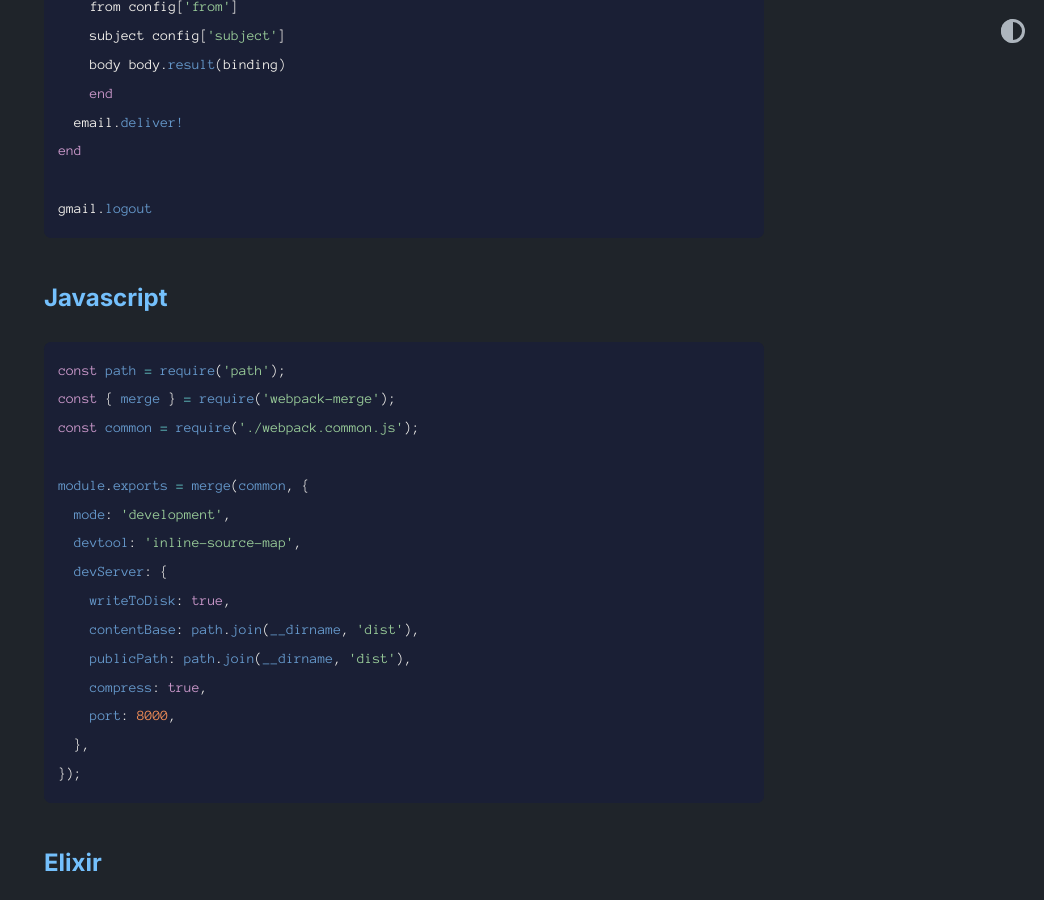
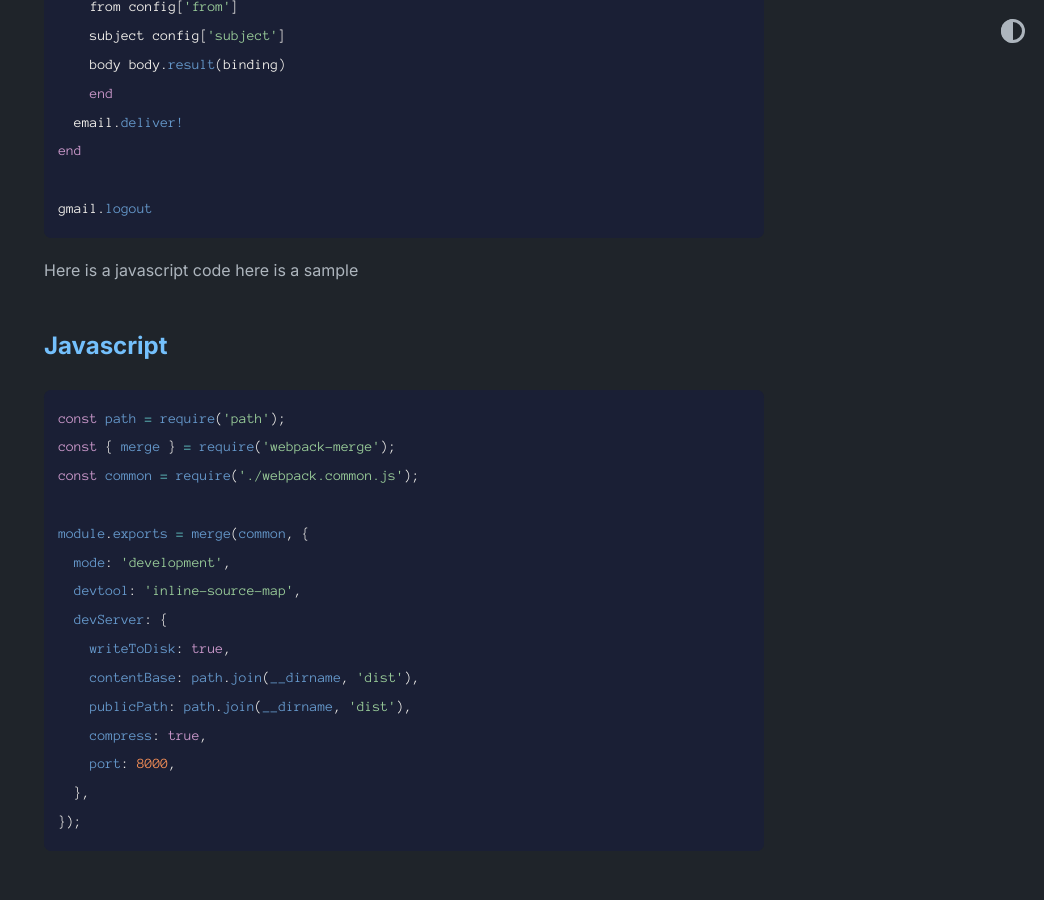
Before and after one commit to EatRainbow/EatRainbow.github-io, a Jekyll site: the page built from _posts/2021-01-08-code.md, in a window 1280 px wide and 900 px high, scrolled down 1288 px. Shown: the whole window, without its empty margins (236-1280 px from the left). Built offline with Jekyll 4.4.1, drawn with Linux system fonts in a browser that asks for light colours.

Commit message:
Update 2021-01-08-code.md

````diff
--- a/_posts/2021-01-08-code.md
+++ b/_posts/2021-01-08-code.md
@@ -45,7 +45,7 @@ end
 
 gmail.logout
 ```
-
+Here is a javascript code here is a sample
 ## Javascript
 ```javascript
 const path = require('path');
````
